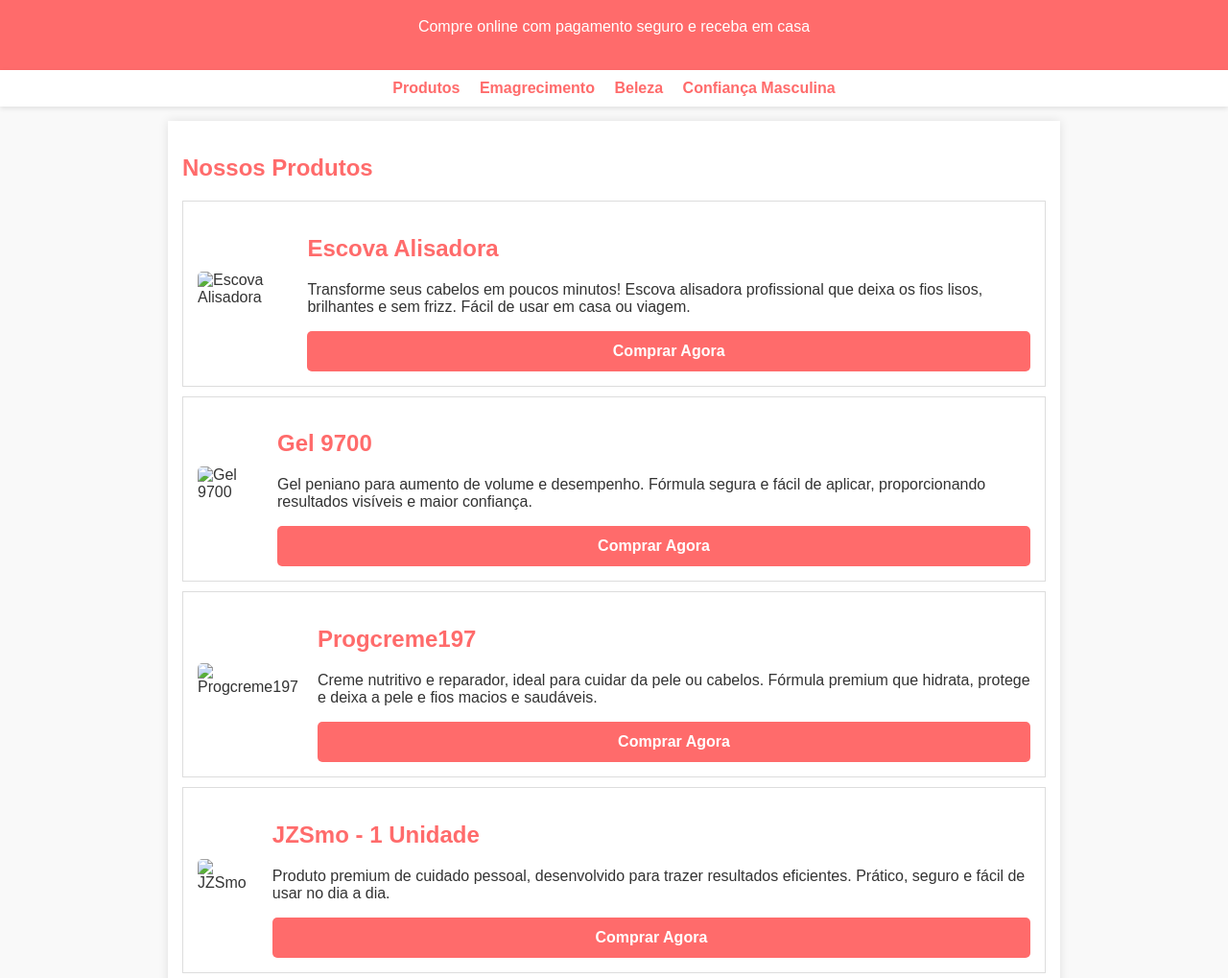
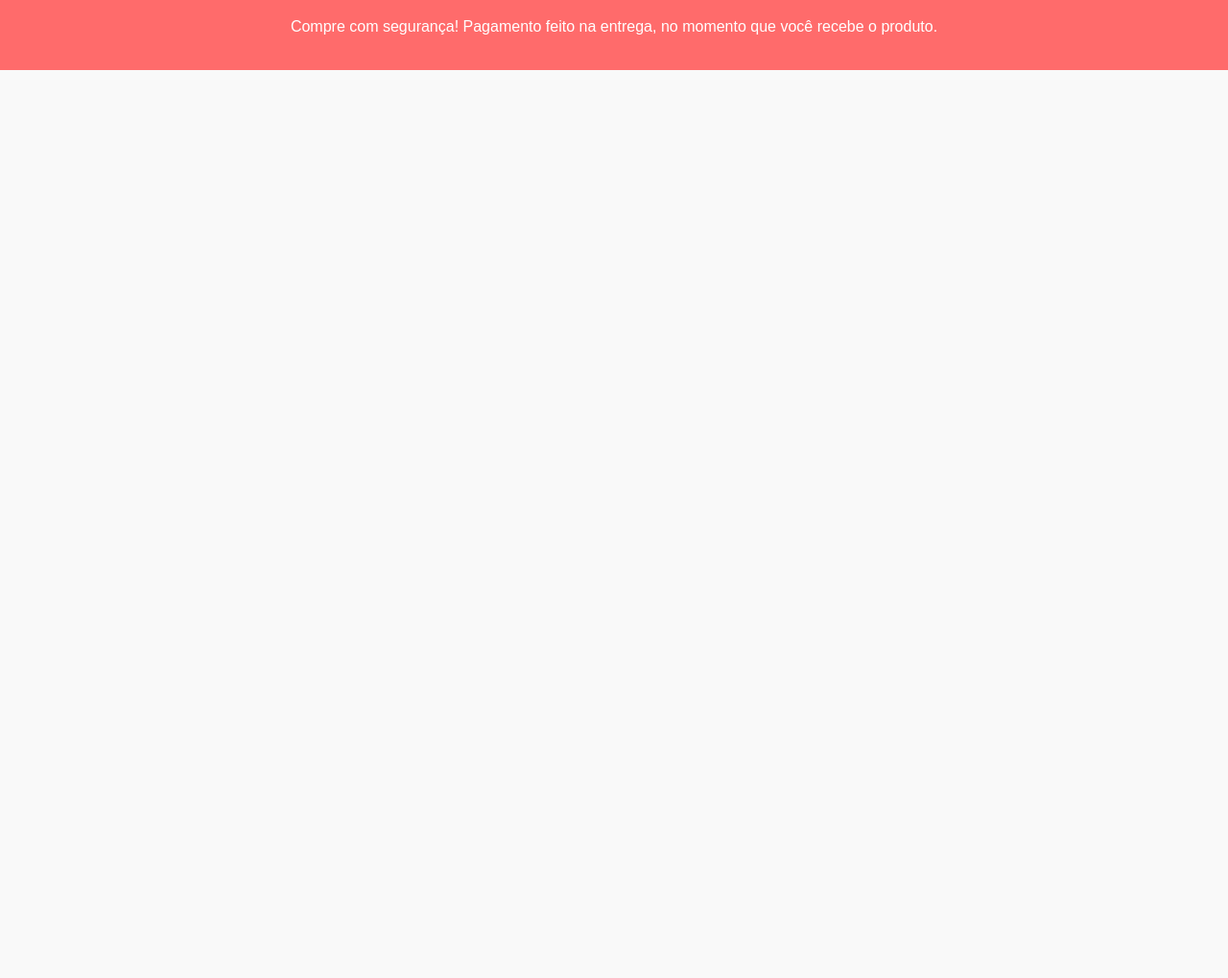
Before and after one commit to diegosilva6692/diegosilva6692.github.io, a plain HTML site: page index.html in a window 1280 px wide. Shown: the part 81-1100 px from the top of the page at 96% size. After the commit the page ends 800 px from the top, so only its background shows below. Drawn offline with Linux system fonts and the light colour scheme.

Commit message:
Add files via upload

```diff
--- a/index.html
+++ b/index.html
@@ -3,8 +3,8 @@
 <head>
   <meta charset="UTF-8">
   <meta name="viewport" content="width=device-width, initial-scale=1.0">
-  <title>Produtos de Beleza e Emagrecimento | Compre Agora</title>
-  <meta name="description" content="Confira nossos produtos premium de beleza e emagrecimento. Escovas, géis, cremes e suplementos para resultados eficazes. Compre online com segurança!">
+  <title>Produtos de Beleza e Emagrecimento | Pagamento na Entrega</title>
+  <meta name="description" content="Confira nossos produtos premium de beleza e emagrecimento. Escovas, géis, cremes e suplementos com pagamento seguro na entrega.">
   <meta name="keywords" content="escova alisadora, gel peniano, progcreme, emagrecimento, morden diet, PHBUC, suplementos">
   <style>
     body { font-family: Arial, sans-serif; margin:0; padding:0; background:#f9f9f9; color:#333; }
@@ -26,91 +26,5 @@
 <body>
   <header>
     <h1>Produtos de Beleza e Emagrecimento</h1>
-    <p>Compre online com pagamento seguro e receba em casa</p>
-  </header>
-
-  <nav>
-    <a href="#produtos">Produtos</a>
-    <a href="#emagrecimento">Emagrecimento</a>
-    <a href="#beleza">Beleza</a>
-    <a href="#masculino">Confiança Masculina</a>
-  </nav>
-
-  <main>
-
-    <section id="produtos">
-      <h2>Nossos Produtos</h2>
-
-      <!-- Escova Alisadora -->
-      <div class="product">
-        <img src="images/escova.jpg" alt="Escova Alisadora">
-        <div>
-          <h2>Escova Alisadora</h2>
-          <p>Transforme seus cabelos em poucos minutos! Escova alisadora profissional que deixa os fios lisos, brilhantes e sem frizz. Fácil de usar em casa ou viagem.</p>
-          <a href="https://entrega.logzz.com.br/pay/mem58ml47/1-unidade-escova-alisadora" class="cta-button" target="_blank">Comprar Agora</a>
-        </div>
-      </div>
-
-      <!-- Gel 9700 -->
-      <div class="product">
-        <img src="images/gel.jpg" alt="Gel 9700">
-        <div>
-          <h2>Gel 9700</h2>
-          <p>Gel peniano para aumento de volume e desempenho. Fórmula segura e fácil de aplicar, proporcionando resultados visíveis e maior confiança.</p>
-          <a href="https://entrega.logzz.com.br/pay/mem2m70ox/1-gel---9700" class="cta-button" target="_blank">Comprar Agora</a>
-        </div>
-      </div>
-
-      <!-- Progcreme197 -->
-      <div class="product">
-        <img src="images/creme.jpg" alt="Progcreme197">
-        <div>
-          <h2>Progcreme197</h2>
-          <p>Creme nutritivo e reparador, ideal para cuidar da pele ou cabelos. Fórmula premium que hidrata, protege e deixa a pele e fios macios e saudáveis.</p>
-          <a href="https://entrega.logzz.com.br/pay/memz8vzmr/progcreme197" class="cta-button" target="_blank">Comprar Agora</a>
-        </div>
-      </div>
-
-      <!-- JZSmo – 1 Unidade -->
-      <div class="product">
-        <img src="images/jzsmo.jpg" alt="JZSmo">
-        <div>
-          <h2>JZSmo - 1 Unidade</h2>
-          <p>Produto premium de cuidado pessoal, desenvolvido para trazer resultados eficientes. Prático, seguro e fácil de usar no dia a dia.</p>
-          <a href="https://entrega.logzz.com.br/pay/mempkmrn7/jzsmo-1-unidade" class="cta-button" target="_blank">Comprar Agora</a>
-        </div>
-      </div>
-
-      <!-- PHBUC / Morden Diet Original -->
-      <div class="product">
-        <img src="images/phbuc.jpg" alt="Morden Diet Original">
-        <div>
-          <h2>Morden Diet Original – 01 Unidade</h2>
-          <p>Suplemento para emagrecimento eficaz, formulado para acelerar o metabolismo, reduzir o apetite e ajudar na queima de gordura de forma natural. Produto seguro e comprovado para quem busca resultados rápidos.</p>
-          <a href="https://entrega.logzz.com.br/pay/mem4q2wpe/phbuc-01-unidade" class="cta-button" target="_blank">Comprar Agora</a>
-        </div>
-      </div>
-    </section>
-
-    <!-- Artigos de Apoio -->
-    <section id="emagrecimento">
-      <h2>Como Emagrecer de Forma Eficaz</h2>
-      <p>Perder peso de forma saudável exige disciplina e, em alguns casos, o uso de suplementos. Produtos como <a href="https://entrega.logzz.com.br/pay/mem4q2wpe/phbuc-01-unidade" target="_blank">Morden Diet Original</a> podem acelerar resultados.</p>
-      <a href="artigo-emagrecimento.html" class="cta-button">Leia Mais</a>
-    </section>
-
-    <section id="beleza">
-      <h2>Produtos de Beleza que Transformam</h2>
-      <p>Cuide da sua aparência com produtos como <a href="https://entrega.logzz.com.br/pay/mem58ml47/1-unidade-escova-alisadora" target="_blank">Escova Alisadora</a> e <a href="https://entrega.logzz.com.br/pay/memz8vzmr/progcreme197" target="_blank">Progcreme197</a>. Resultados profissionais em casa!</p>
-      <a href="artigo-beleza.html" class="cta-button">Leia Mais</a>
-    </section>
-
-    <section id="masculino">
-      <h2>Produtos Masculinos para Confiança e Desempenho</h2>
-      <p>Melhore seu desempenho e autoestima com o <a href="https://entrega.logzz.com.br/pay/mem2m70ox/1-gel---9700" target="_blank">Gel 9700</a> e <a href="https://entrega.logzz.com.br/pay/mempkmrn7/jzsmo-1-unidade" target="_blank">JZSmo</a>. Segurança e resultados visíveis.</p>
-      <a href="artigo-masculino.html" class="cta-button">Leia Mais</a>
-    </section>
-
-  </main>
-</body>
-</html>
+    <p>Compre com segurança! Pagamento feito na entrega, no momento que você recebe o produto.</p>
+  </he
```
Also changed, not shown: Progcreme.jpeg (added), escova.jpeg (added), gel.jpeg (added), jsmo.jpg (added), mordendiet.jpeg (added).
